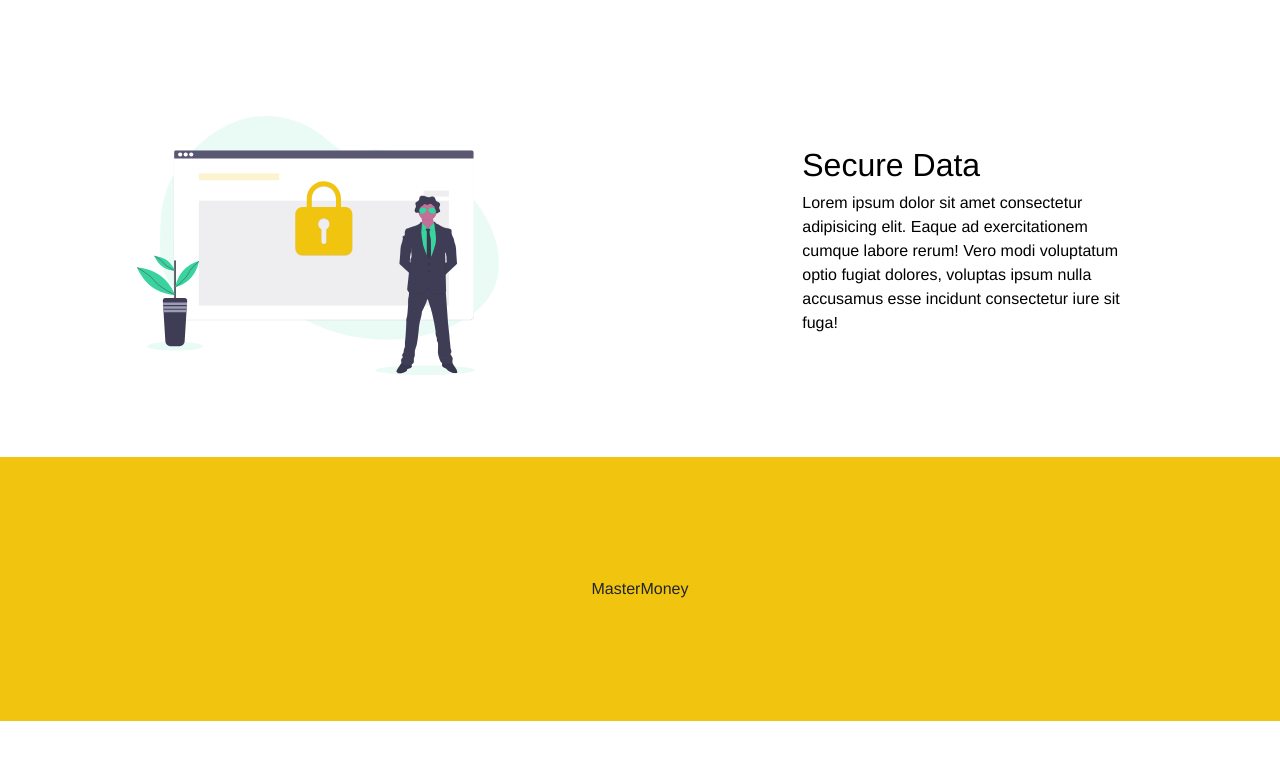
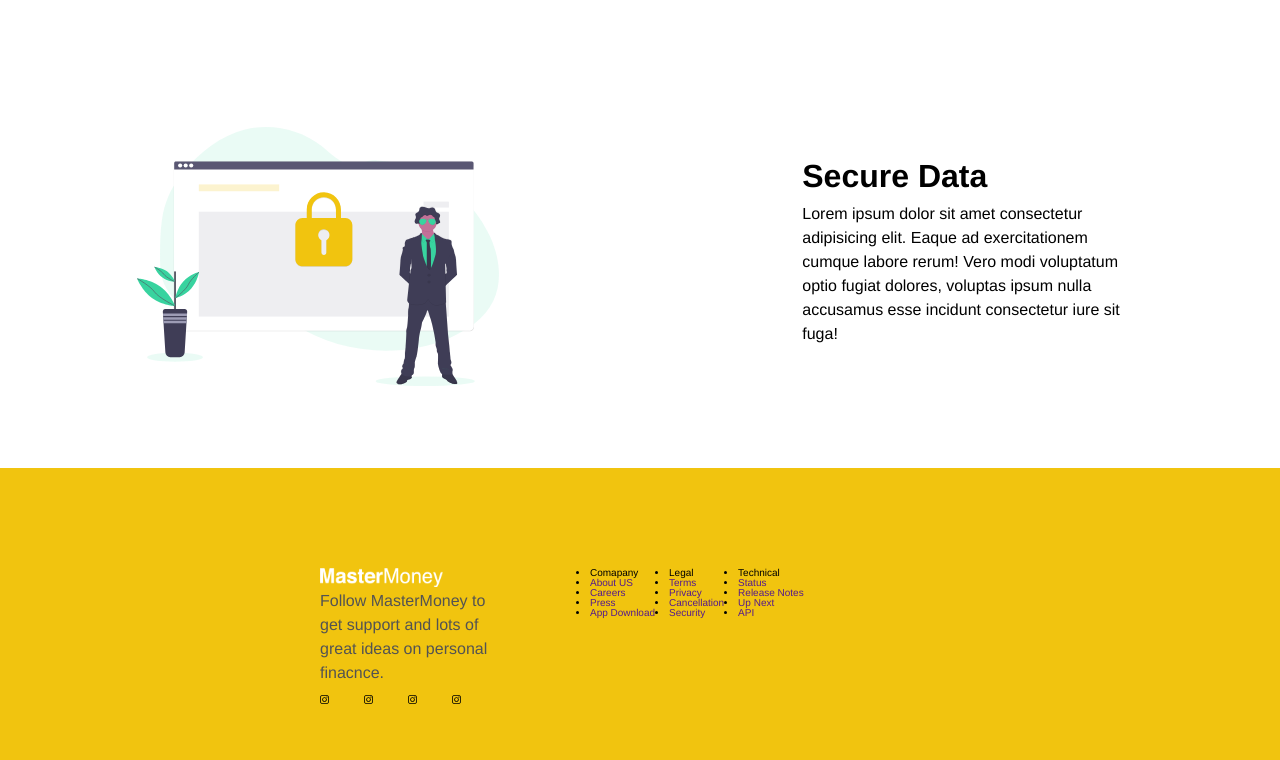
Before and after one commit to master-your-money/web-ui-developer-brendan, a plain HTML site: page index.html in a window 1280 px wide. Shown: the part 1856-2616 px from the top of the page. Before the commit the page ends 2577 px from the top, so only its background shows below. Drawn offline with Linux system fonts and the light colour scheme.

Commit message:
progress on footer

```diff
--- a/index.html
+++ b/index.html
@@ -31,10 +31,12 @@
       </div>
    <section class = "jumbo">
       <div class="text-content">
-        <h2>Money made easy</h2>
+        <h1>Money<br> made easy</h1>
         <p>Lorem ipsum dolor sit amet consectetur adipisicing elit. Dolor sequi unde ex modi, ipsa dicta ducimus. Unde eaque fuga odio harum eveniet doloribus nemo repellendus laborum nobis? Necessitatibus, quibusdam et.</p>
-        <a href="#">Login</a>
-        <p>Not a member?</p>  <a href="#">Sign Up</a>
+        <div class="btn">
+          <a href="#">Login</a>
+        </div>
+        <p>Not a member?</p> <a href="#">Sign Up</a>
       </div>
         <img class="img" src="img/finance-graph.svg" alt="finance-graph illustration">
 
@@ -89,7 +91,46 @@
   </div><!-- container -->
 
   <footer class="footer">
-    <p>MasterMoney</p>
+    <div class="ftr">
+        <div class = "section-one">
+            <img src="img/logo-footer.png" alt="">
+            <p>Follow MasterMoney to get support and lots of great ideas on personal finacnce.</p>
+            <ul>
+              <li><a href="#"><img class="icons" src="img/instagram-logo.svg" alt="instagram icon"></a></li>
+              <li><a href="#"><img class="icons" src="img/instagram-logo.svg" alt="instagram icon"></a></li>
+              <li><a href="#"><img class="icons" src="img/instagram-logo.svg" alt="instagram icon"></a></li>
+              <li><a href="#"><img class="icons" src="img/instagram-logo.svg" alt="instagram icon"></a></li>
+
+              <!-- <li><a href=""><img src="" alt=""></a></li> -->
+            </ul>
+        </div>
+        <div class = "section-two">
+              <li>Comapany</li>
+              <li><a href="">About US</a></li>
+              <li><a href="">Careers</a></li>
+              <li><a href="">Press</a></li>
+              <li><a href="">App Download</a></li>
+            </ul>
+        </div>
+        <div class = "section-three">
+            <li>Legal</li>
+            <li><a href="">Terms</a></li>
+            <li><a href="">Privacy</a></li>
+            <li><a href="">Cancellation</a></li>
+            <li><a href="">Security</a></li>
+          </ul>
+        </div>
+        <div class = "section-four">
+            <li>Technical</li>
+            <li><a href="">Status</a></li>
+            <li><a href="">Release Notes</a></li>
+            <li><a href="">Up Next</a></li>
+            <li><a href="">API</a></li>
+          </ul>
+        </div>
+
+    </div>
+
   </footer>
 
 </body>
--- a/less/footer.less
+++ b/less/footer.less
@@ -3,10 +3,34 @@
   background: @footer;
   padding: 100px 0;
 
-  p {
-    text-align: center;
-    color: @font-color;
-    font-size: 1.6rem;
-    padding: 20px;
+  .ftr {
+    width: 50%;
+    display: flex;
+    margin: auto;
+  ;
+  }
+
+
+  .section-one{
+    width: 40%;
+    padding-right: 80px;
+
+    p {
+      // text-align: center;
+      color: @font-color;
+      font-size:1.6rem;
+
+    }
+
+    ul{
+      display: flex;
+
+      .icons {
+        width: 20%;
+        justify-content: space-around;
+
+      }
+    }
+
   }
 }
--- a/less/global.less
+++ b/less/global.less
@@ -46,3 +46,7 @@ img {
   width: 100%;
   margin: 0 auto;
 }
+
+a {
+  text-decoration: none;
+}
--- a/less/home-page.less
+++ b/less/home-page.less
@@ -1,4 +1,14 @@
 .home {
+  h1 {
+    font-size: 8rem;
+    @media @tablet{
+      font-size: 6rem;
+    }
+    @media @mobile {
+      font-size: 4rem;
+    }
+  }
+
 
   .content-section {
     margin: 30px 0;
@@ -33,6 +43,9 @@
     .text-content {
       padding-left: 4%;
       padding-right: 0;
+       a {
+         border: 2px solid red;
+       }
     }
 
     .img-content {
@@ -55,23 +68,10 @@
     padding-top: 30px;
     display: flex;
     justify-content: space-between;
-
-    .destination {
-      width: 30%;
-      margin-bottom: 30px;
-      .btn {
-        width: 85%;
-        background-color:@button-bg;
-        padding: 10px;
-        border-radius: 30px;
-        margin: 0 10px 0 0;
-        text-align:center;
-        color: white;
-        font-size: 2rem;
-      }
-    }
   }
 }// home
+
+
 
 
 
@@ -83,10 +83,11 @@ img {
   display: flex;
   justify-content:space-between;
   align-items: center;
-  padding: 150px 0;
+  padding: 150px 10px;
 
   .text-content {
     width: 40%;
+    padding-right: 60px;
     @media @mobile, @tablet {
     margin: 10px 100px;
     width: 80%;
@@ -98,7 +99,11 @@ img {
       display: none;
     }
   }
+
 }
+
+
+
 
 
 
@@ -137,6 +142,17 @@ img {
   justify-content: center;
   align-items: center;
   padding: 50px 0;
+}
 
 
+
+.btn {
+  width: 35%;
+  background-color:@button-bg;
+  padding: 10px;
+  border-radius: 15px;
+  margin: 0 10px 0 0;
+  text-align:center;
+  color: white;
+  font-size: 2rem;
 }
--- a/less/reset.less
+++ b/less/reset.less
@@ -20,7 +20,7 @@ time, mark, audio, video {
 	padding: 0;
 	border: 0;
 	font-size: 100%;
-	font: inherit;
+	// font: inherit;
 	vertical-align: baseline;
 }
 /* HTML5 display-role reset for older browsers */
--- a/less/variables.less
+++ b/less/variables.less
@@ -1,15 +1,15 @@
 
 // Color assignments
-@font-color: @shark;
-@button-bg: @eastern-blue;
+@font-color: @blackish;
+@button-bg: @yellow;
 @main-bg:  @white;
 @footer-bg: @footer;
 
 // Colors
 @white: #FFFFFF;
 
-@shark: #212529;
-@eastern-blue: #17A2B8;
+@blackish: #535353;
+@yellow: #f1c40f;
 @footer: #f1c40f;
 
 
```
Also changed, not shown: css/index.css, img/facebook.svg (added), img/instagram-logo.svg (added), img/logo-footer.png (added), img/twitter.svg (added), img/youtube.svg (added), less/navigation.less (line endings or trailing spaces).
